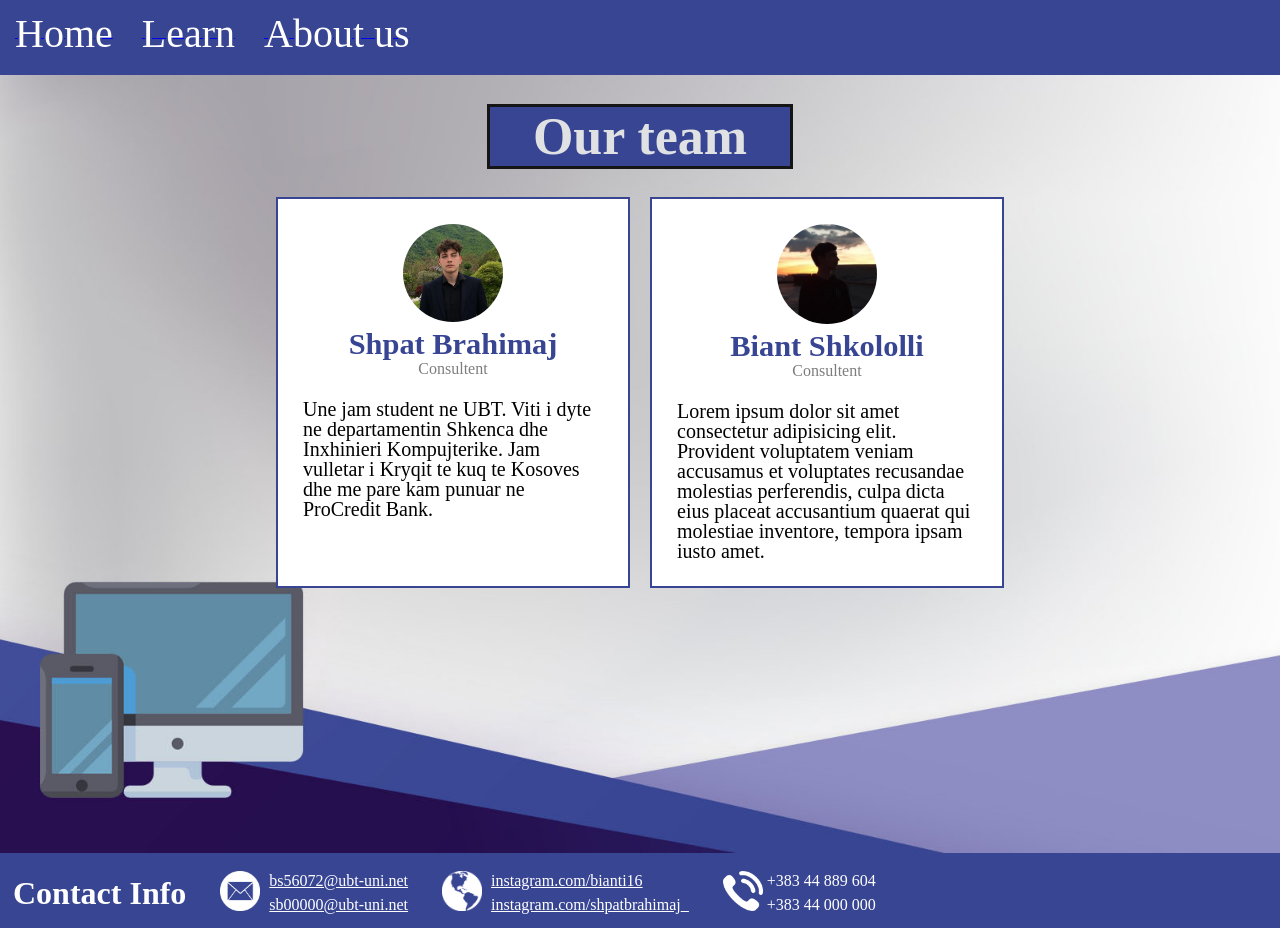
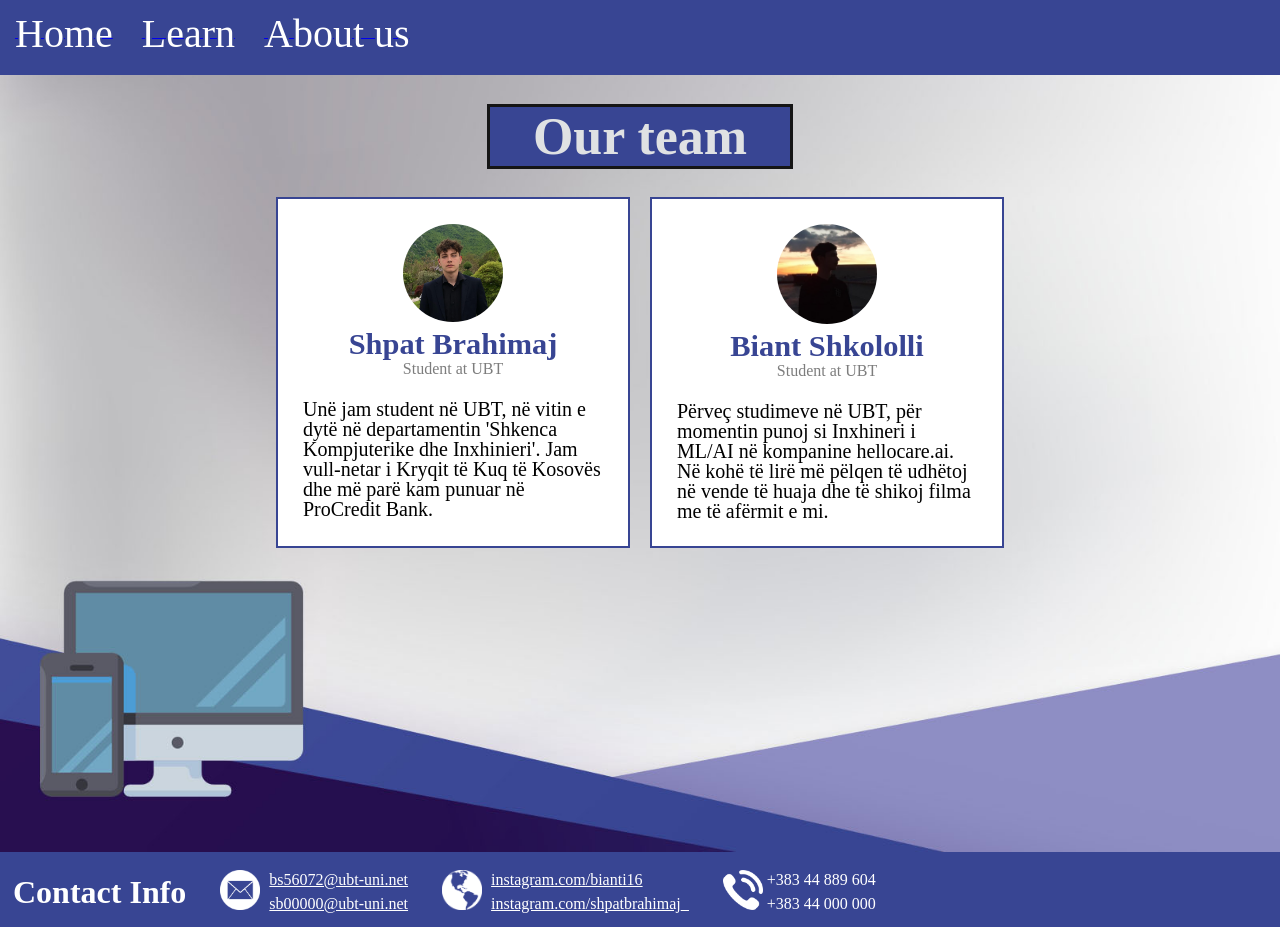
Before and after one commit to biantsh/web-engineering-project-1, a PHP site: page /about_us_page/about_us.html in a window 1280 px wide. Run offline with PHP 8.4, Linux system fonts and the light colour scheme.

Commit message:
Replace placeholder text in paragraphs and modify existing text.

```diff
--- a/about_us_page/about_us.css
+++ b/about_us_page/about_us.css
@@ -6,7 +6,7 @@ main {
     background: url(../resources/background.jpg) no-repeat bottom;
     background-size: cover;
     padding-top: 75px;
-    padding-bottom: 215px;
+    padding-bottom: 254px;
 }
 
 .navbar {
--- a/about_us_page/about_us.html
+++ b/about_us_page/about_us.html
@@ -25,11 +25,11 @@
                         <div class="member-card-header">
                             <img src="../resources/image_Shpat.jpg" alt="" style="border-radius: 50%;">
                             <h3>Shpat Brahimaj</h3>
-                            <p>Consultent<p>
+                            <p>Student at UBT<p>
                         </div>
                         <p>
-                           Une jam student ne UBT. Viti i dyte ne departamentin Shkenca dhe Inxhinieri Kompujterike. Jam vulletar i Kryqit te kuq te Kosoves
-                           dhe me pare kam punuar ne ProCredit Bank.
+                           Unë jam student në UBT, në vitin e dytë në departamentin 'Shkenca Kompjuterike dhe Inxhinieri'. Jam vull-netar
+                           i Kryqit të Kuq të Kosovës dhe më parë kam punuar në ProCredit Bank.
                         </p>
                     </div>
 
@@ -37,11 +37,11 @@
                         <div class="member-card-header">
                             <img src="../resources/image_Biant.jpg" alt="Foto e Biantit" style="border-radius: 50%;"class="photo" >
                             <h3>Biant Shkololli</h3>
-                            <p class="role">Consultent</p>
+                            <p class="role">Student at UBT</p>
                         </div>
                         <p>
-                            Lorem ipsum dolor sit amet consectetur adipisicing elit. Provident voluptatem veniam accusamus et voluptates recusandae
-                            molestias perferendis, culpa dicta eius placeat accusantium quaerat qui molestiae inventore, tempora ipsam iusto amet.
+                            Përveç studimeve në UBT, për momentin punoj si Inxhineri i ML/AI në kompanine hellocare.ai. Në kohë të lirë më
+                            pëlqen të udhëtoj në vende të huaja dhe të shikoj filma me të afërmit e mi.
                         </p>
                     </div>
 
```
